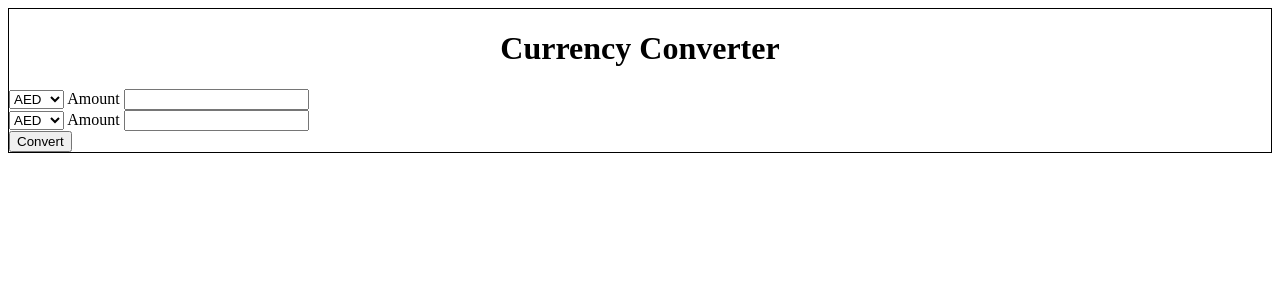
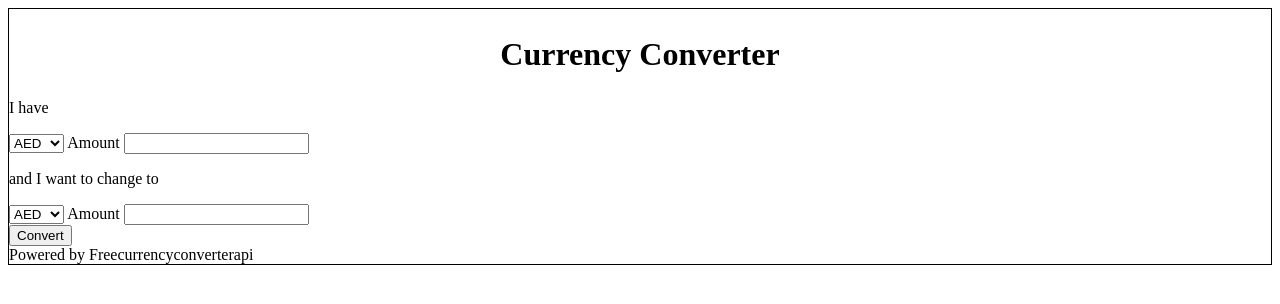
Before and after one commit to codeplus254/Currency-Converter, a plain HTML site: page index.html in a window 1280 px wide. Drawn offline with Linux system fonts and the light colour scheme.

Commit message:
Version 2.0

```diff
--- a/index.html
+++ b/index.html
@@ -10,9 +10,10 @@
 
   </head>
  <body>
-
+   <section id="main">
 	  <h1 id="yes">Currency Converter</h1>
 	   <div>
+        <p> I have </p>
          <select id="CURR_1" class="postfix">
 
         <option value="AED">AED</option>
@@ -333,7 +334,7 @@
 	   </div>
 
 	   <div>
-
+       <p> and I want to change to </p>
         <select id="CURR_2" class="postfix">
 
         <option value="AED">AED</option>
@@ -650,11 +651,15 @@
 
       </select>
         <label for="amount2">Amount</label>
-        <input id="amount2" type="number"/><br>
+        <input id="amount2" type="number" readonly/><br>
 
      </div>
 		 <input id="btnConvert" type="button" value="Convert" onclick="convertCurrency()"/>
 
+   </section>
+     <footer>
+     Powered by Freecurrencyconverterapi
+     </footer>
 
 
 
```
